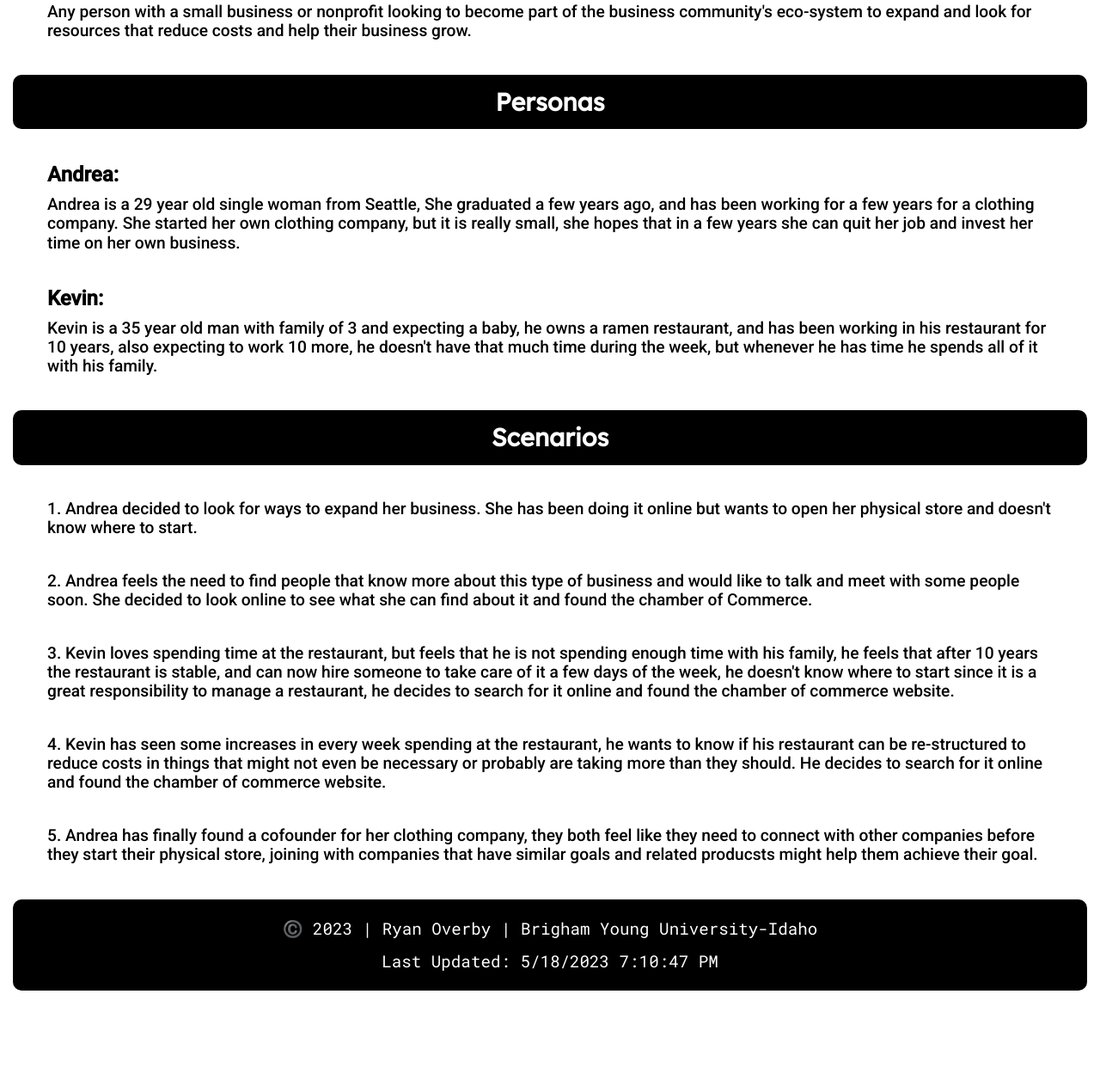
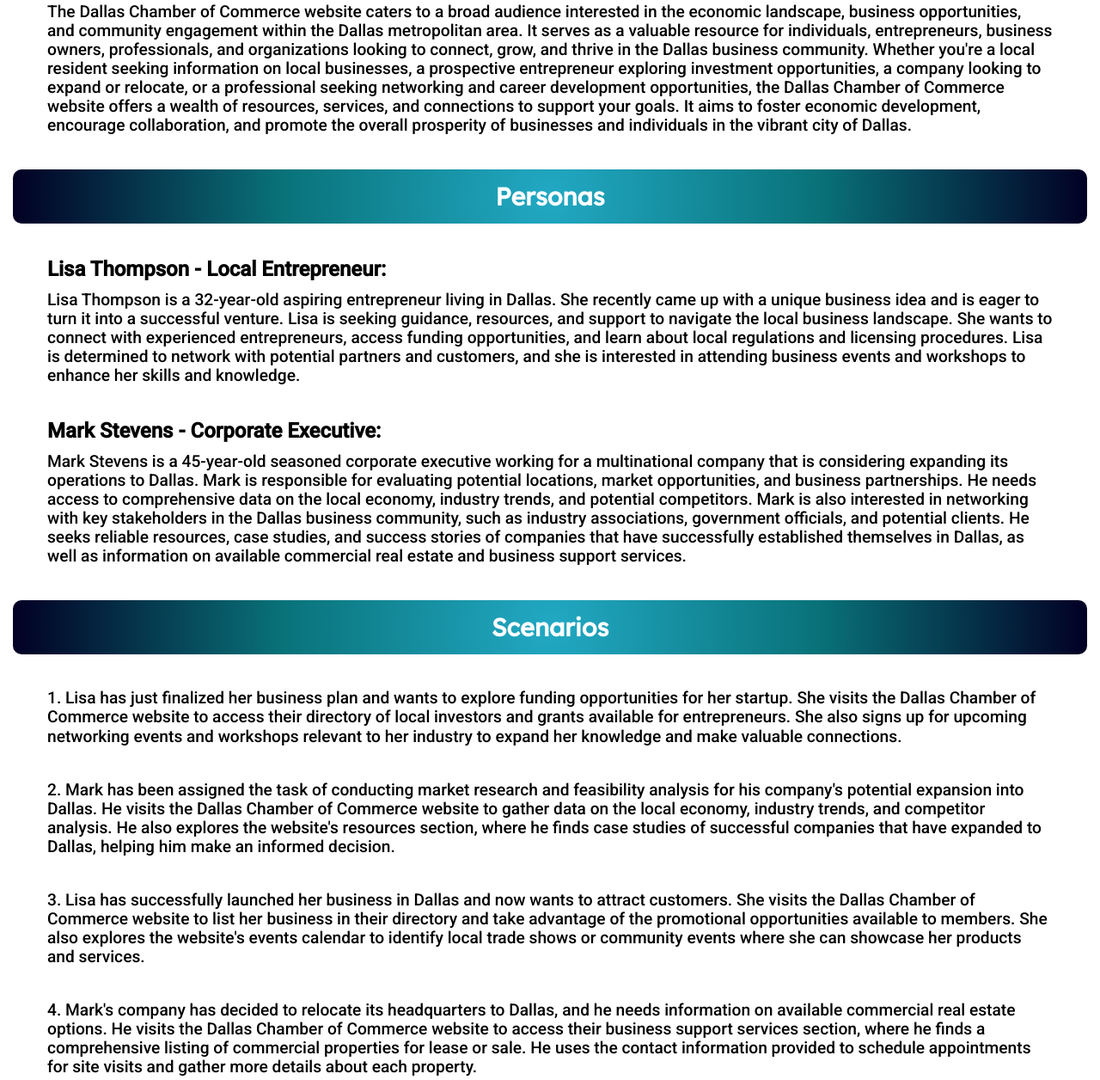
Before and after one commit to roverby2/WDD230-Spring-2023, a plain HTML site: page lesson3/target-audience.html in a window 1280 px wide. Shown: the part 372-1628 px from the top of the page at 86% size. Before the commit the page ends 1539 px from the top, so only its background shows below. Drawn offline with Linux system fonts and the light colour scheme.

Commit message:
Add files via upload

```diff
--- a/lesson3/styles/style.css
+++ b/lesson3/styles/style.css
@@ -3,9 +3,9 @@
 :root {
 
     /* colors */
-    --primary: #0084A1;
-    --secondary: #FFFFFF;
-    --accent1: #09B8AB;
+    --primary: #22a9c4;
+    --secondary: #020024;
+    --accent1: #097279;
     --accent2: #299218;
     /*Font Colors*/
     --heading-font: 'lexend', sans-serif;
@@ -22,7 +22,7 @@
     --nav-link-color: #FDFDFD;
     --nav-background-color: white;
     --nav-hover-link-color: black;
-    --nav-hover-background-color: white;
+    --nav-hover-background-color: limegreen;
     /*Background colors*/
     --background-color-title: black;
     --background-color-page:white;
@@ -45,6 +45,8 @@ body {
 }
 
 header {
+    background: rgb(34,169,196);
+    background: radial-gradient(circle, rgba(34,169,196,1) 0%, rgba(9,114,121,1) 50%, rgba(2,0,36,1) 100%);
     background-color: var(--background-color-title);
     border-radius: 10px;
     color: var(--headline-color-on-color);
@@ -108,6 +110,8 @@ main img {
 
 main h2 {
     background-color: var(--background-color-title);
+    background: rgb(34,169,196);
+    background: radial-gradient(circle, rgba(34,169,196,1) 0%, rgba(9,114,121,1) 50%, rgba(2,0,36,1) 100%);
     border-radius: 10px;
     padding: 15px;
     color: var(--headline-color-on-color);
@@ -122,6 +126,8 @@ hr {
 
 footer {
     background-color: var(--background-color-title);
+    background: rgb(34,169,196);
+    background: radial-gradient(circle, rgba(34,169,196,1) 0%, rgba(9,114,121,1) 50%, rgba(2,0,36,1) 100%);
     border-radius: 10px;
     color: white;
     margin: 15px;
@@ -170,7 +176,7 @@ footer p{
 .colors td {
     width: 25%;
     padding: 15px;
-    color: var(--paragraph-color-on-white);
+    color: white;
 }
 
 .primary {
--- a/lesson3/target-audience.html
+++ b/lesson3/target-audience.html
@@ -4,8 +4,8 @@
     <meta charset="UTF-8">
     <meta http-equiv="X-UA-Compatible" content="IE=edge">
     <meta name="viewport" content="width=device-width, initial-scale=1.0">
-    <title>Audience|Seattle Metropolitan Chamber of Commerce</title>
-    <meta name="description" content="Seattle Metropolitan Chamber of Commerce assigment">
+    <title>Audience|Dallas Chamber of Commerce</title>
+    <meta name="description" content="Dallas Chamber of Commerce assigment">
     <meta name="author" content="Ryan Overby">
 
     <link rel="stylesheet" href="styles/normalize.css" />
@@ -25,36 +25,36 @@
     <main>
         <section>
             <h2>Audience</h2>
-            <p>Any person with a small business or nonprofit looking to become part of the business community's eco-system to expand and look for resources that reduce costs and help their business grow.</p>
+            <p>The Dallas Chamber of Commerce website caters to a broad audience interested in the economic landscape, business opportunities, and community engagement within the Dallas metropolitan area. It serves as a valuable resource for individuals, entrepreneurs, business owners, professionals, and organizations looking to connect, grow, and thrive in the Dallas business community. Whether you're a local resident seeking information on local businesses, a prospective entrepreneur exploring investment opportunities, a company looking to expand or relocate, or a professional seeking networking and career development opportunities, the Dallas Chamber of Commerce website offers a wealth of resources, services, and connections to support your goals. It aims to foster economic development, encourage collaboration, and promote the overall prosperity of businesses and individuals in the vibrant city of Dallas.</p>
 
         </section>
         <section class="personas">
             <h2>Personas</h2>
-            <h3>Andrea: </h3>
+            <h3>Lisa Thompson - Local Entrepreneur: </h3>
             <p>
-                Andrea is a 29 year old single woman from Seattle, She graduated a few years ago, and has been working for a few years for a clothing company. She started her own clothing company, but it is really small, she hopes that in a few years she can quit her job and invest her time on her own business.
+                Lisa Thompson is a 32-year-old aspiring entrepreneur living in Dallas. She recently came up with a unique business idea and is eager to turn it into a successful venture. Lisa is seeking guidance, resources, and support to navigate the local business landscape. She wants to connect with experienced entrepreneurs, access funding opportunities, and learn about local regulations and licensing procedures. Lisa is determined to network with potential partners and customers, and she is interested in attending business events and workshops to enhance her skills and knowledge.
             </p>
-            <h3>Kevin: </h3>
+            <h3>Mark Stevens - Corporate Executive: </h3>
             <p>
-                Kevin is a 35 year old man with family of 3 and expecting a baby, he owns a ramen restaurant, and has been working in his restaurant for 10 years, also expecting to work 10 more, he doesn't have that much time during the week, but whenever he has time he spends all of it with his family.
+                Mark Stevens is a 45-year-old seasoned corporate executive working for a multinational company that is considering expanding its operations to Dallas. Mark is responsible for evaluating potential locations, market opportunities, and business partnerships. He needs access to comprehensive data on the local economy, industry trends, and potential competitors. Mark is also interested in networking with key stakeholders in the Dallas business community, such as industry associations, government officials, and potential clients. He seeks reliable resources, case studies, and success stories of companies that have successfully established themselves in Dallas, as well as information on available commercial real estate and business support services.
             </p>
         </section>
         <section>
             <h2>Scenarios</h2>
             <p>
-                1. Andrea decided to look for ways to expand her business. She has been doing it online but wants to open her physical store and doesn't know where to start.
+                1. Lisa has just finalized her business plan and wants to explore funding opportunities for her startup. She visits the Dallas Chamber of Commerce website to access their directory of local investors and grants available for entrepreneurs. She also signs up for upcoming networking events and workshops relevant to her industry to expand her knowledge and make valuable connections.
             </p>
             <p>
-                2. Andrea feels the need to find people that know more about this type of business and would like to talk and meet with some people soon. She decided to look online to see what she can find about it and found the chamber of Commerce.
+                2. Mark has been assigned the task of conducting market research and feasibility analysis for his company's potential expansion into Dallas. He visits the Dallas Chamber of Commerce website to gather data on the local economy, industry trends, and competitor analysis. He also explores the website's resources section, where he finds case studies of successful companies that have expanded to Dallas, helping him make an informed decision.
             </p>
             <p>
-                3. Kevin loves spending time at the restaurant, but feels that he is not spending enough time with his family, he feels that after 10 years the restaurant is stable, and can now hire someone to take care of it a few days of the week, he doesn't know where to start since it is a great responsibility to manage a restaurant, he decides to search for it online and found the chamber of commerce website.
+                3. Lisa has successfully launched her business in Dallas and now wants to attract customers. She visits the Dallas Chamber of Commerce website to list her business in their directory and take advantage of the promotional opportunities available to members. She also explores the website's events calendar to identify local trade shows or community events where she can showcase her products and services.
             </p>
             <p>
-                4. Kevin has seen some increases in every week spending at the restaurant, he wants to know if his restaurant can be re-structured to reduce costs in things that might not even be necessary or probably are taking more than they should. He decides to search for it online and found the chamber of commerce website.
+                4. Mark's company has decided to relocate its headquarters to Dallas, and he needs information on available commercial real estate options. He visits the Dallas Chamber of Commerce website to access their business support services section, where he finds a comprehensive listing of commercial properties for lease or sale. He uses the contact information provided to schedule appointments for site visits and gather more details about each property.
             </p>
             <p>
-                5. Andrea has finally found a cofounder for her clothing company, they both feel like they need to connect with other companies before they start their physical store, joining with companies that have similar goals and related producsts might help them achieve their goal.
+                5. Lisa has been running her business in Dallas for a few years and is now interested in expanding her professional network and gaining visibility in the local business community. She visits the Dallas Chamber of Commerce website to explore membership benefits and networking opportunities. She joins industry-specific committees and attends Chamber-hosted events to connect with other entrepreneurs, potential partners, and influential figures in the Dallas business landscape.
             </p>
         </section>
     </main>
```
Also changed, not shown: index.html (+2 -0 lines), lesson3/design.html (+7 -7 lines), lesson3/index.html (+5 -6 lines), chamber_build/images/dallaslogo.png (added), chamber_build/images/dallasskyline.png (added), lesson3/images/dallaslogo.png (added), lesson3/images/dallasskyline.png (added).
